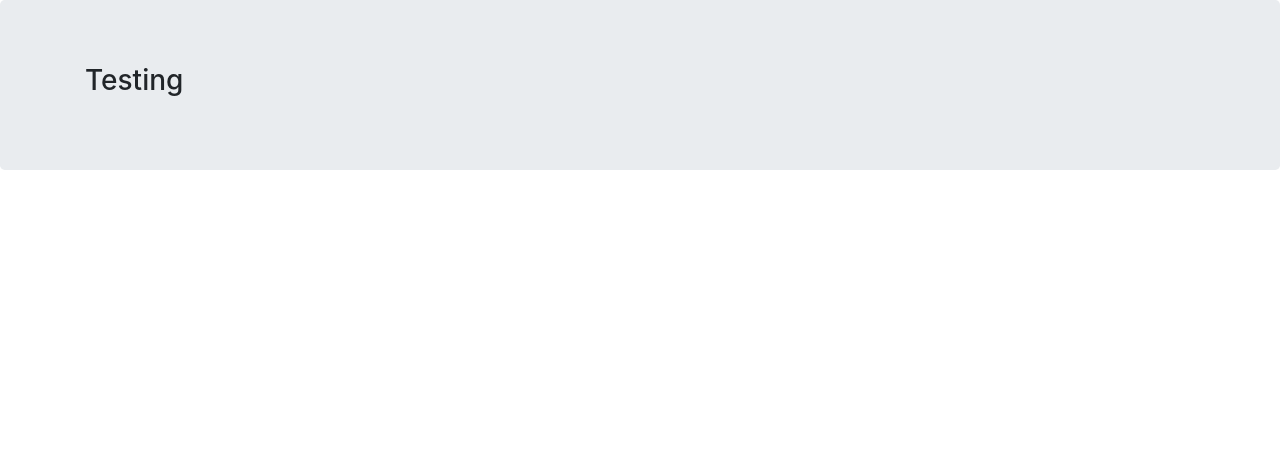
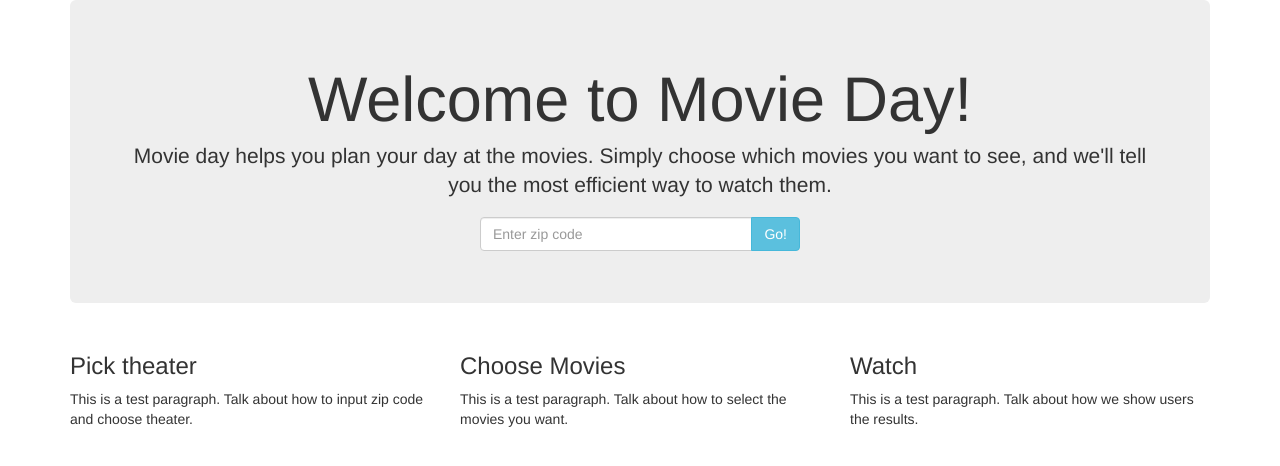
Before and after one commit to stickperson/movieday, a Django app: page /bootstrap in a window 1280 px wide. Shown: the top 466 px of the page. Run offline with Django 3.2, Linux system fonts and the light colour scheme; some libraries are stand-ins or nearby versions.

Commit message:
setup simple homepage

```diff
--- a/app/templates/bootstrap.html
+++ b/app/templates/bootstrap.html
@@ -1,15 +1,74 @@
 <!DOCTYPE html>
 <html>
 <head>
-    <link rel="stylesheet" type="text/css" href="assets/css/bootstrap.css">
+    <link rel="stylesheet" type="text/css" href="static/css/bootstrap.min.css">
     <script type="text/javascript" src="static/js/jquery-2.0.3.min.js"></script>
     <script type="text/javascript" src="static/js/bootstrap.min.js"></script>
+    <script type="text/javascript" src="static/js/underscore-min.js"></script>
+    <script type="text/javascript" src="static/js/mustache.js"></script>
+    <script type="text/javascript" src="static/js/application.js"></script>
 </head>
 <body>
-    <div class="jumbotron">
-      <div class="container">
-        <h3>Testing</h3>
-      </div>
+    {% verbatim %}
+        <script type="text/template" id="results">
+            <h3>Select a theater</h3>
+            {{#.}}
+                <h4><a href='#{{name}}' id="{{id}}" class="theater-link">{{name}}</a></h4>
+            {{/.}}
+        </script>
+        <script type="text/template" id="theater">
+            <h3>Select movies</h3>
+            <form>
+            {{#movies}}
+                <input type="checkbox" id='{{id}}' class="movie-checkbox">{{name}}<br>
+            {{/movies}}
+            <button type="button" id="select-movies">Go!</button>
+            </form>
+        </script>
+        <script type="text/template" id="graph">
+            {{#.}}
+                <h4>{{name}}</h4>
+                <ul>
+                    {{#showtimes}}
+                        <li>{{.}}</li>
+                    {{/showtimes}}
+                </ul>
+            {{/.}}
+        </script>
+    {% endverbatim %}
+    <div class="content">
+        <div class="container">
+            <div class="jumbotron text-center">
+                <h1>Welcome to Movie Day!</h1>
+                <p>Movie day helps you plan your day at the movies. Simply choose which movies you want to see, and we'll tell you the most efficient way to watch them.</p>
+                <div class="row">
+                    <div class="col-lg-4 col-lg-offset-4">
+                        <div class="input-group">
+                            <input type="text" class="form-control" id ="zip" placeholder="Enter zip code"/>
+                            <span class="input-group-btn">
+                                <button class="btn btn-info" id ="search" type="button">Go!</button>
+                            </span>
+                        </div>
+                    </div>
+                </div>
+            </div>
+        </div>
+        <div class="container">
+            <div class="row">
+                <div class="col-md-4">
+                    <h3>Pick theater</h3>
+                    <p>This is a test paragraph. Talk about how to input zip code and choose theater.</p>
+                </div>
+                <div class="col-md-4">
+                    <h3>Choose Movies</h3>
+                    <p>This is a test paragraph. Talk about how to select the movies you want.</p>
+                </div>
+                <div class="col-md-4">
+                    <h3>Watch</h3>
+                    <p>This is a test paragraph. Talk about how we show users the results.</p>
+                </div>
+            </div>
+        </div>
     </div>
 </body>
 </html>
```
